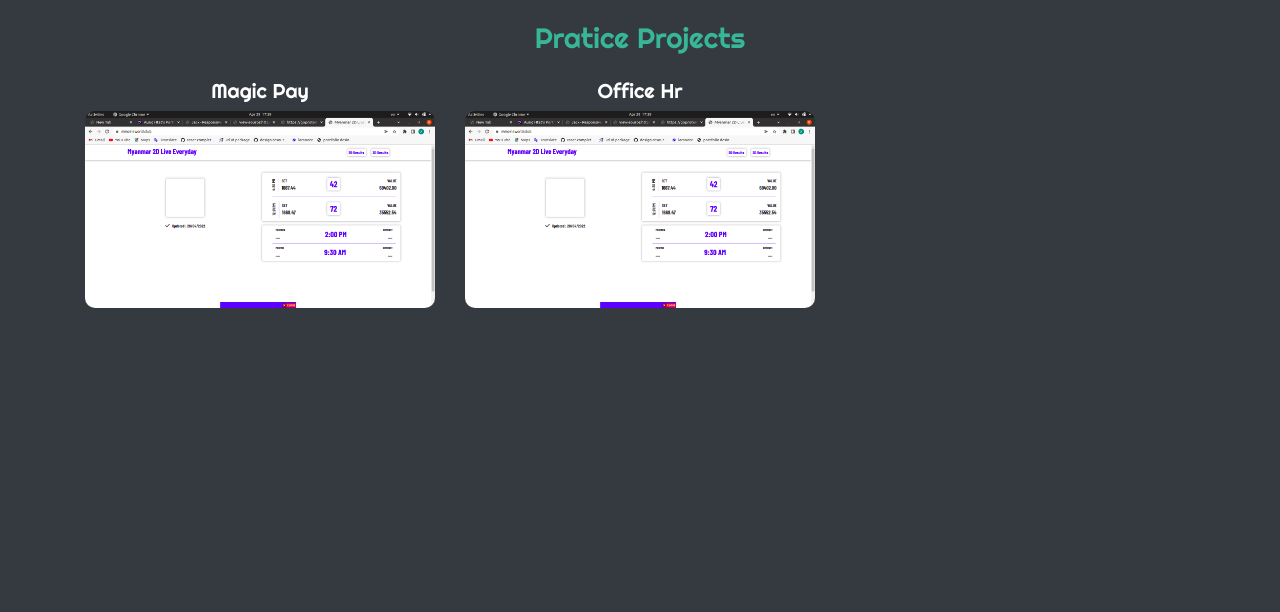
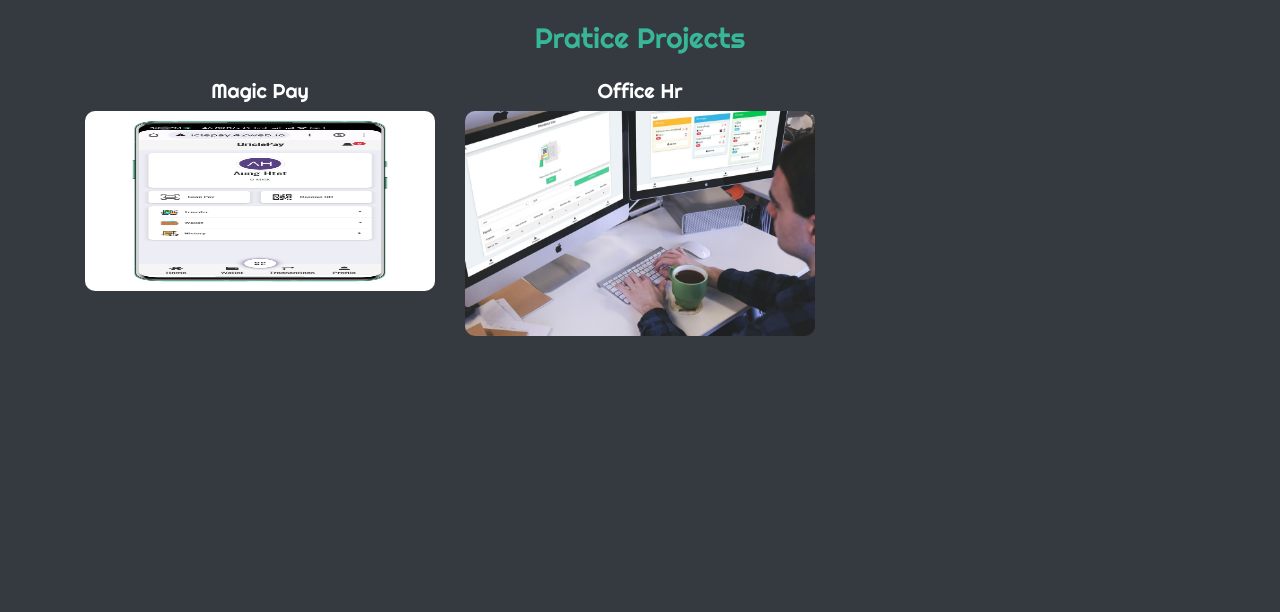
Before and after one commit to aunghtetthu-dev/aunghtetthu-dev.github.io, a website: page index.html in a window 1280 px wide. Shown: the part 3277-3889 px from the top of the page. Drawn offline with nearby package versions, Linux system fonts and the light colour scheme; some packages are replaced by stand-ins of ours; a script that the page names is missing.

Commit message:
change project photo

```diff
--- a/index.html
+++ b/index.html
@@ -312,14 +312,14 @@
                     <div class="col-md-4 col-12 mb-4 wow animate__animated animate__rollIn">
                         <div class="text-center">
                             <h5>Magic Pay</h5>
-                            <img class="project-cover" src="image/live.png" alt="">
+                            <img class="project-cover" src="image/oriclepay.PNG" alt="" style="width: 100%;height: 180px;background-size:contain ">
                         </div>
                     </div>
 
                     <div class="col-md-4 col-12 mb-4 wow animate__animated animate__rollIn">
                         <div class="text-center">
                             <h5>Office Hr</h5>
-                            <img class="project-cover" src="image/live.png" alt="">
+                            <img class="project-cover" src="image/officehr.jpg" alt="" >
                         </div>
                     </div>
                 </div>
```
Also changed, not shown: image/officehr.jpg (added), image/oriclepay.PNG (added).
